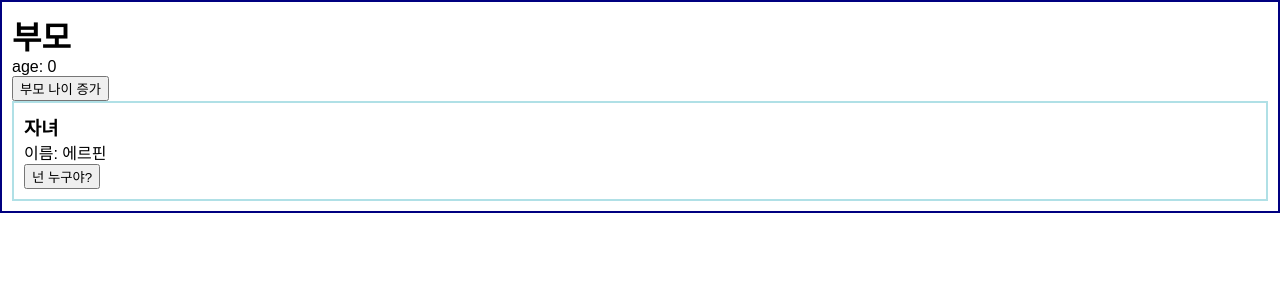
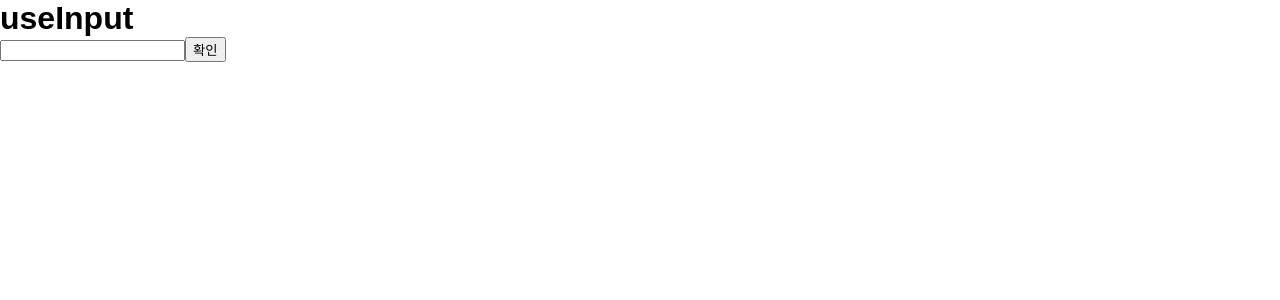
Before and after one commit to dkwooje/ReactHook, a React (Create React App) app in the folder blog/: page / in a window 1280 px wide. Shown: the top 300 px of the page. Built offline with nearby package versions, Linux system fonts and the light colour scheme; the HTML template or start-up script is replaced by a standard one.

Commit message:
Custom Hooks 사용전

```diff
--- a/blog/src/App.jsx
+++ b/blog/src/App.jsx
@@ -1,40 +1,33 @@
-import { useCallback, useState } from "react";
-import Child from "./Child";
+import { useState } from "react";
+
 
 function App() {
 
-    const [parentAge, setParentAge] = useState(0);
+  const [inputValue, setInputValue] = useState('');
 
-    function incrementParentAge(){
-      setParentAge(parentAge + 1);
-    }
+  function handleChange(e){
+    setInputValue(e.target.value)
+  }
 
-    console.log('부모 컴포넌트가 렌더링이 되었습니다.');
-/*
-    function tellMe(){
-      console.log('엘리아스 지도자');
-    }
-*/
-  const tellMe = useCallback(()=>{
-    console.log('엘리아스 지도자');
-  },[]);
+  function handleSubmit(){
+    alert(inputValue);
+    setInputValue('');
+  }
 
   return (
-    <div style={
-      {
-        border: '2px solid navy',
-        padding: '10px'
-      }
-    }>
-      <h1>부모</h1>
-      <p>age: {parentAge}</p>
-      <button onClick={incrementParentAge}>부모 나이 증가</button>
-      <Child name={"에르핀"} tellMe={tellMe} />
+    <div>
+      <h1>useInput</h1>
+      <input
+      value={inputValue}
+      onChange={handleChange}
+      />
+      <button onClick={handleSubmit}>확인</button>
+
+
     </div>
   );
 }
 
 export default App;
 
-//function tellMe와 같은 함수도 객체변수이므로 주소값이 전달하게 된다.
-//
+//커스텀 훅으로 재사용성을 극대화 할 수 있다.
--- a/blog/src/Child.jsx
+++ /dev/null
@@ -1,18 +0,0 @@
-import { memo } from "react";
-
-function Child({name, tellMe}){
-    console.log('자녀 컴포넌트가 렌더링이 되었습니다.');
-    return(
-        <div style={
-            {
-                border: '2px solid powderblue',
-                padding: '10px'
-            }
-        }>
-            <h3>자녀</h3>
-            <p>이름: {name}</p>
-            <button onClick={tellMe}>넌 누구야?</button>
-        </div>
-    )
-}
-export default memo(Child);
```
Also changed, not shown: blog/src/UseInput.jsx (added).
